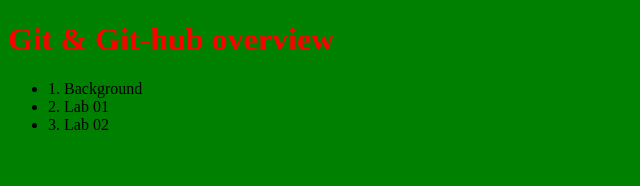
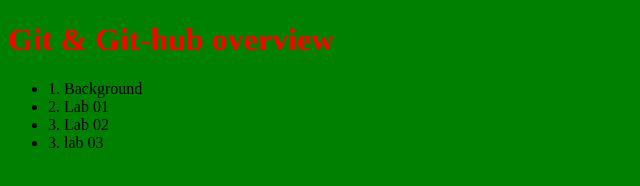
Before and after one commit to ccbu2023/lab1, a plain HTML site: page index.html in a window 1280 px wide. Shown: the full height of the page, 0-640 px from the left. Drawn offline with Linux system fonts and the light colour scheme.

Commit message:
Update index.html form cloud

```diff
--- a/index.html
+++ b/index.html
@@ -14,6 +14,7 @@
             <li>1. Background</li>
             <li>2. Lab 01</li>
             <li>3. Lab 02</li>
+            <li>3. lab 03</li>
         </ul>
 
 </body>
```
